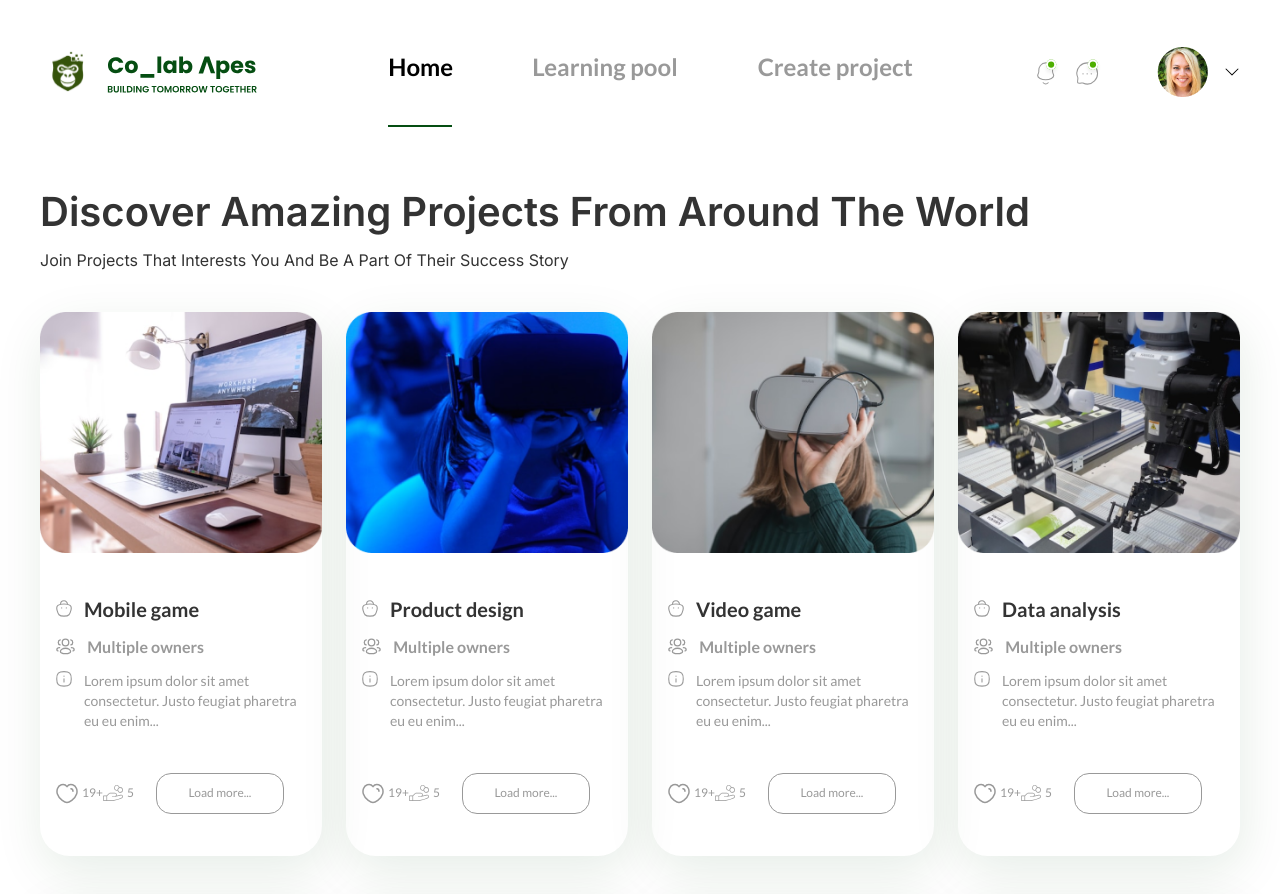
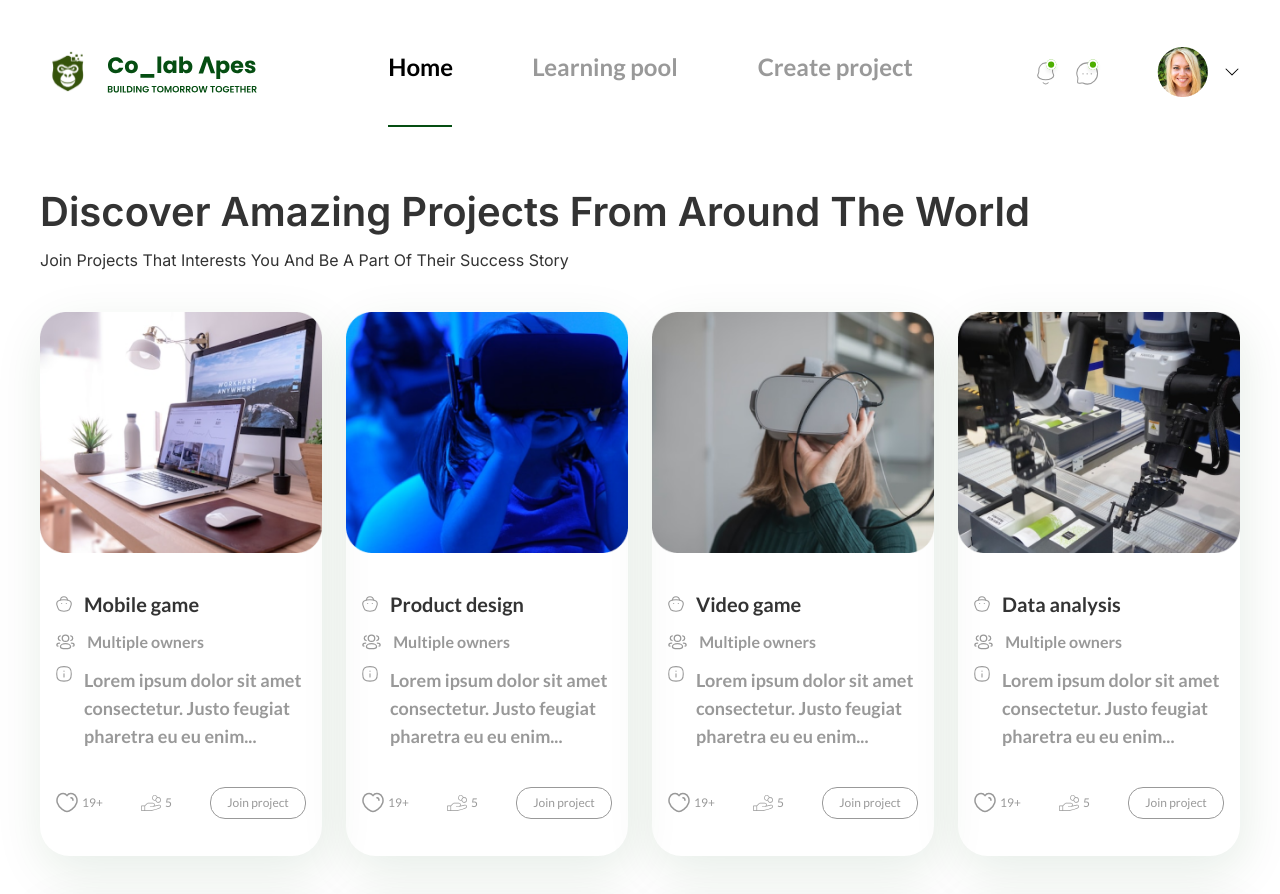
Before and after one commit to Colab-Apes/landingpage, a React (Create React App) app: page /home in a window 1280 px wide. Shown: the top 894 px of the page. Built offline with nearby package versions, Linux system fonts and the light colour scheme.

Commit message:
working now

```diff
--- a/src/Components/HomePageComponents/Project.jsx
+++ b/src/Components/HomePageComponents/Project.jsx
@@ -35,7 +35,7 @@ const Project = ({ image, name }) => {
               alt=""
               className="object-contain  sm:w-[1.9rem]  w-[1rem] lg:w-[1rem]"
             />
-            <p className="text-[#999999] sm:text-base lg:text-sm ">
+            <p className="text-[#999999] sm:text-base lg:text-sm  font-semibold xl:text-lg   ">
               Lorem ipsum dolor sit amet consectetur. Justo feugiat pharetra eu
               eu enim...
             </p>
@@ -60,8 +60,8 @@ const Project = ({ image, name }) => {
             />
             <p>5</p>
           </div>
-          <button className="h-[2rem] mx-auto  w-[8rem] sm:h-[3rem] sm:w-[12rem] lg:h-[2.6rem] lg:w-[8rem] border border-solid border-[#999] text-[#999] rounded-[15px] ">
-            Load more...
+          <button className="h-[2rem] w-[8rem] sm:h-[2rem] sm:w-[8rem] lg:h-[2rem] lg:w-[6rem] border border-solid border-[#999] rounded-[15px] hover:text-white hover:bg-gradient-to-bl hover:from-[#054E12] hover:to-[#3B8004]">
+            Join project
           </button>
         </div>
       </div>
--- a/src/Pages/CreateProject.jsx
+++ b/src/Pages/CreateProject.jsx
@@ -3,8 +3,10 @@ import "../App.css";
 const CreateProject = () => {
   return (
     <div className="font-lato">
-      <div className="w-full shadow-[-5px_15px_50px_0px_rgba(5,_78,_18,_0.05)] h-[32rem] bg-white rounded-[30px] px-10">
-        <p className="text-[#333] text-[40px] font-bold">Create new project</p>
+      <div className="w-full mt-8 lg:mt-0 shadow-[-5px_15px_50px_0px_rgba(5,_78,_18,_0.05)] h-[32rem] bg-white rounded-[30px] px-10">
+        <p className="text-[#333] xl:text-[40px] font-bold">
+          Create new project
+        </p>
         <div className="flex items-center">
           <div className="learnbgstep h-[5rem] w-[4.3rem]  bg-no-repeat flex justify-center items-center text-xl text-[#054E12] font-bold">
             1
```
